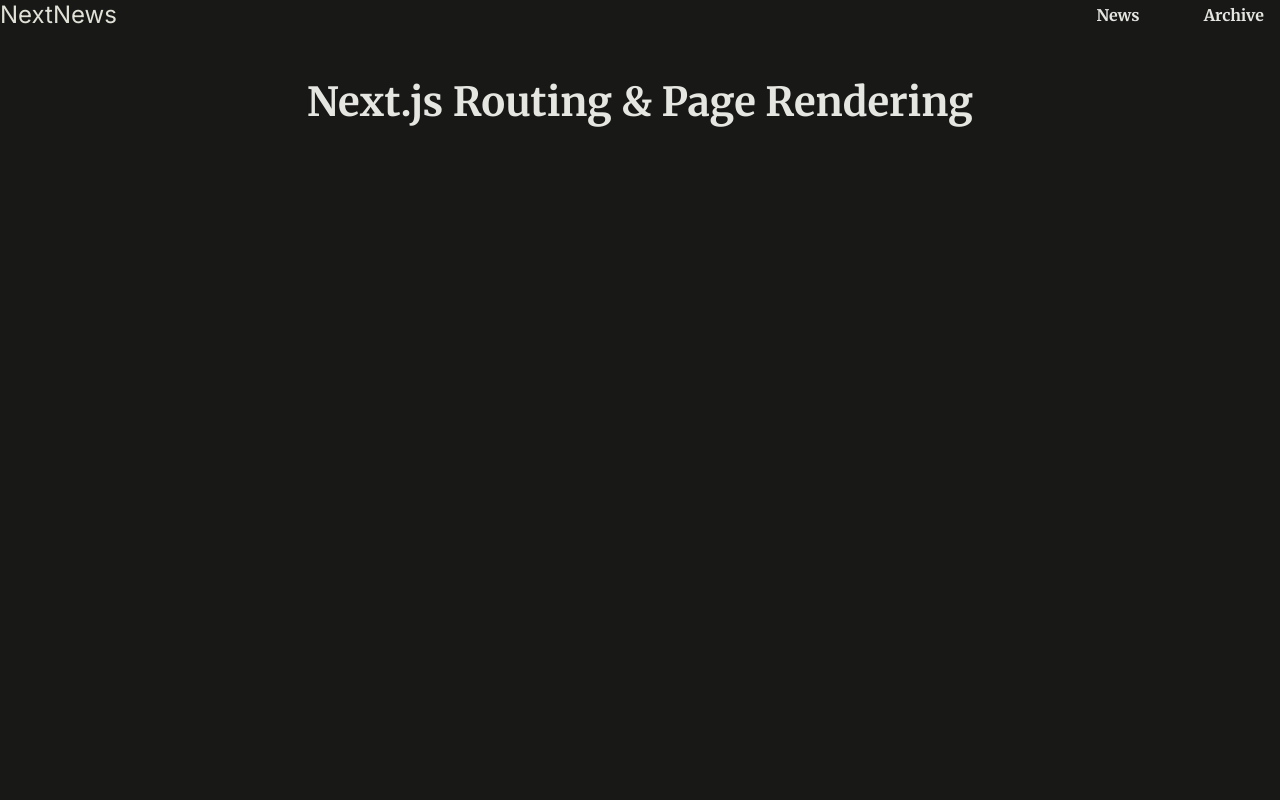
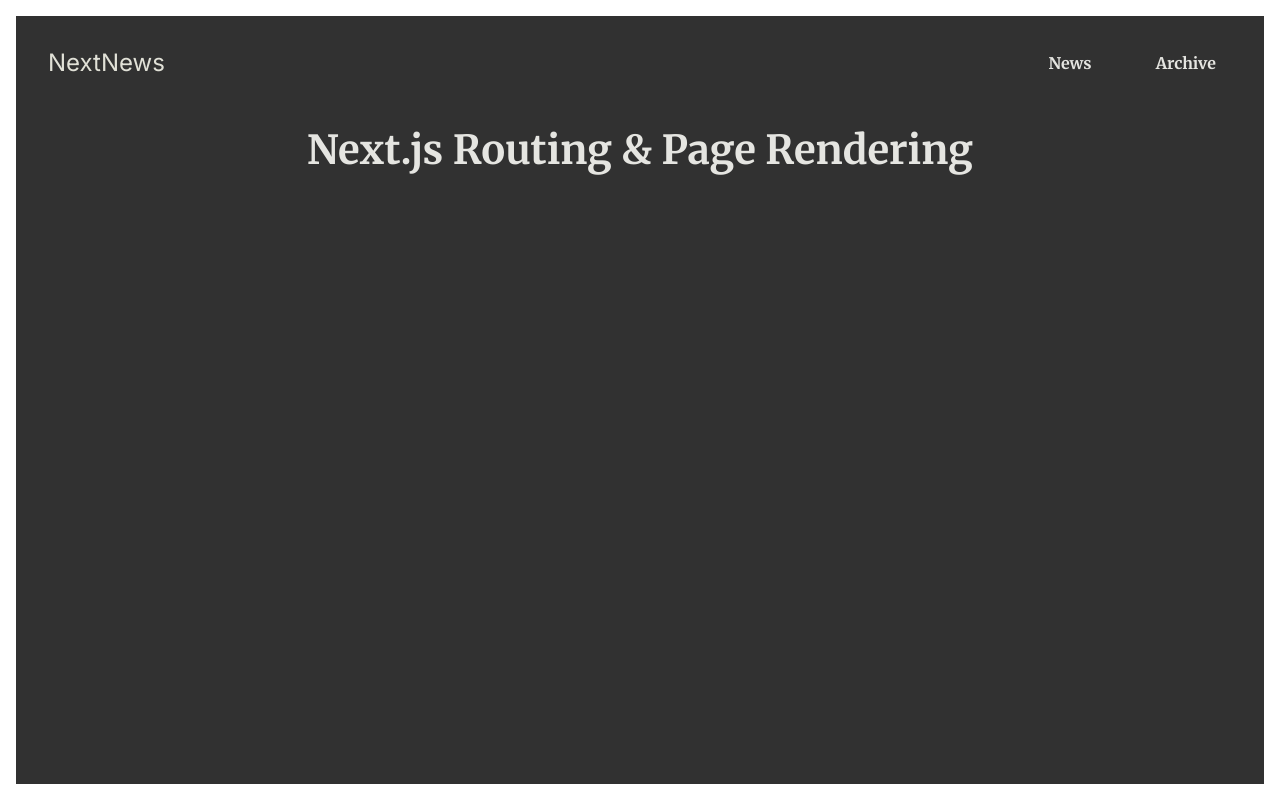
Before and after one commit to sean-xiao-zhao7/nextjs-routing, a Next.js app: page / in a window 1280 px wide. Built offline with nearby package versions, Linux system fonts and the light colour scheme.

Commit message:
Add html/body styles

```diff
--- a/app/globals.css
+++ b/app/globals.css
@@ -1,17 +1,21 @@
-@import url('https://fonts.googleapis.com/css2?family=Inter:wght@100..900&family=Merriweather:ital,wght@0,300;0,400;0,700;0,900;1,300;1,400;1,700;1,900&display=swap');
+@import url("https://fonts.googleapis.com/css2?family=Inter:wght@100..900&family=Merriweather:ital,wght@0,300;0,400;0,700;0,900;1,300;1,400;1,700;1,900&display=swap");
 
 * {
     box-sizing: border-box;
 }
 
 html {
-  font-family: 'Merriweather', serif;
+    font-family: "Merriweather", serif;
+    background-color: white;
 }
 
 body {
     margin: 0;
-  background-color: #181817;
+    background-color: #313131;
     color: #e5e5e1;
+    margin: 1rem;
+    padding: 2rem;
+    min-height: calc(100vh - 2rem);
 }
 
 ul {
@@ -34,7 +38,7 @@ ul {
 }
 
 #logo {
-  font-family: 'Inter', sans-serif;
+    font-family: "Inter", sans-serif;
     font-size: 1.5rem;
     border-radius: 4px;
 }
```
Lines whose indentation alone changed are shown as unchanged.
